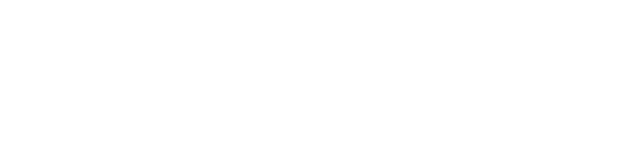
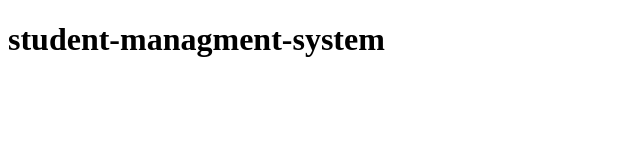
Before and after one commit to jiya-patel-cg/Student-Task-Manager, a plain HTML site: page index.html in a window 1280 px wide. Shown: the whole page, without its empty margins (0-640 px from the left). Drawn offline with Linux system fonts and the light colour scheme.

Commit message:
file updated

```diff
--- a/index.html
+++ b/index.html
@@ -3,9 +3,9 @@
 <head>
     <meta charset="UTF-8">
     <meta name="viewport" content="width=device-width, initial-scale=1.0">
-    <title>Document</title>
+    <title>index file</title>
 </head>
 <body>
-
+    <h1>student-managment-system</h1>
 </body>
 </html>
```
